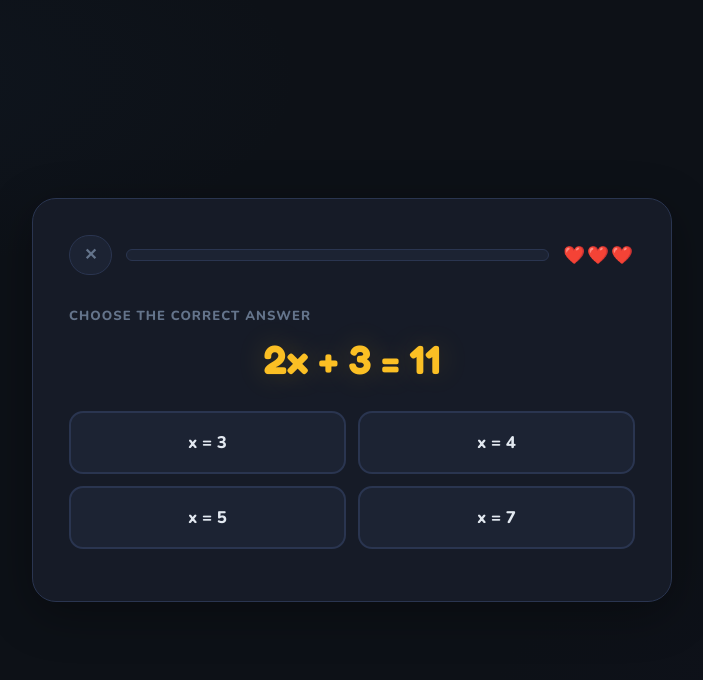
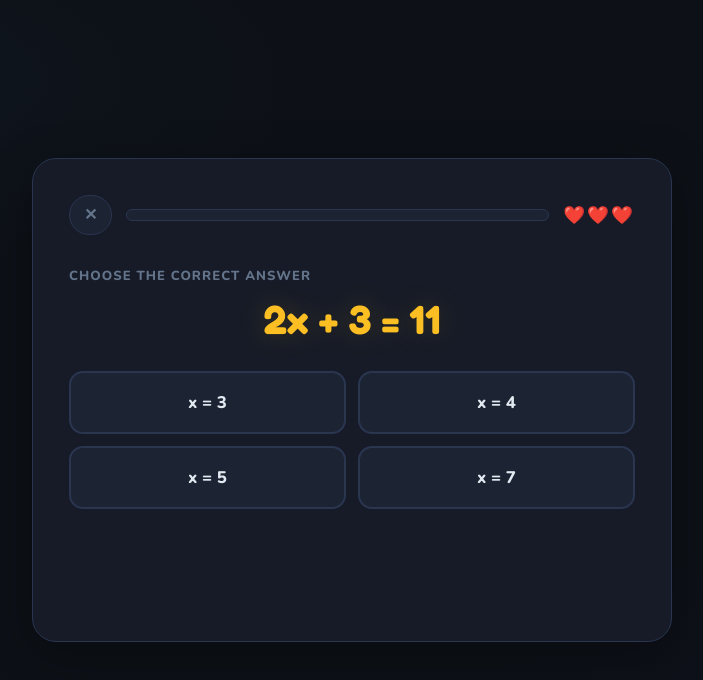
Before and after one commit to RyanA380/mathquest, a plain HTML site: page index.html in a window 1280 px wide. Both pictures are taken after a click on the element 495 px from the left and 349 px from the top of the page. Shown: the whole page, without its empty margins (288-991 px from the left). Drawn offline with nearby package versions, Linux system fonts and the light colour scheme.

Commit message:
Update style.css

```diff
--- a/style.css
+++ b/style.css
@@ -281,3 +281,6 @@ body {
 .result-box h3 { font-family:'Fredoka One',cursive; font-size:2.2rem; margin-bottom:8px; }
 .result-box p  { color:var(--muted); font-size:1rem; margin-bottom:4px; }
 .result-stars  { font-size:2rem; letter-spacing:4px; margin-top:10px; }
+.duo-question {
+  padding-bottom: 80px;
+}
```
